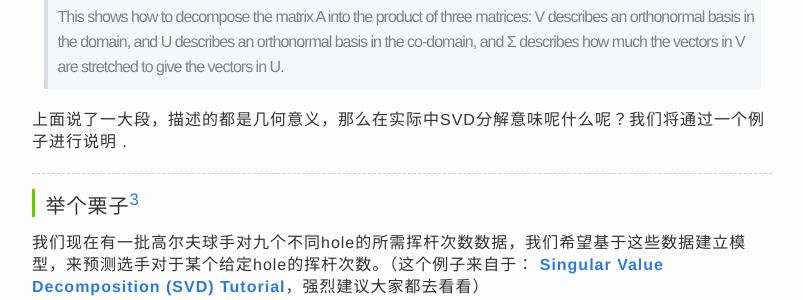
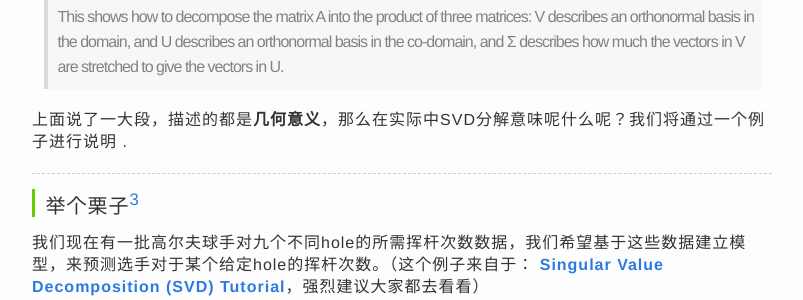
Before and after one commit to charleshm/charleshm.github.io, a Jekyll site: the page built from _posts/2016-03-10-Singularly-Valuable-Decomposition.md, in a window 1280 px wide and 900 px high, scrolled down 2291 px. Shown: the part 149-449 px from the top of the window, without its empty margins (238-1041 px from the left). Built offline with Jekyll 4.4.1, drawn with Linux system fonts in a browser that asks for light colours; some web fonts are replaced; formulas are drawn with MathJax 3; comment, search, counter and statistics services are not loaded.

```diff
--- a/_posts/2016-03-10-Singularly-Valuable-Decomposition.md
+++ b/_posts/2016-03-10-Singularly-Valuable-Decomposition.md
@@ -84,7 +84,7 @@
 
 > This shows how to decompose the matrix A into the product of three matrices: V describes an orthonormal basis in the domain, and U describes an orthonormal basis in the co-domain, and Σ describes how much the vectors in V are stretched to give the vectors in U.
 
-上面说了一大段，描述的都是几何意义，那么在实际中SVD分解意味呢什么呢？我们将通过一个例子进行说明 .
+上面说了一大段，描述的都是**几何意义**，那么在实际中SVD分解意味呢什么呢？我们将通过一个例子进行说明 .
 
 ----------
 
```
